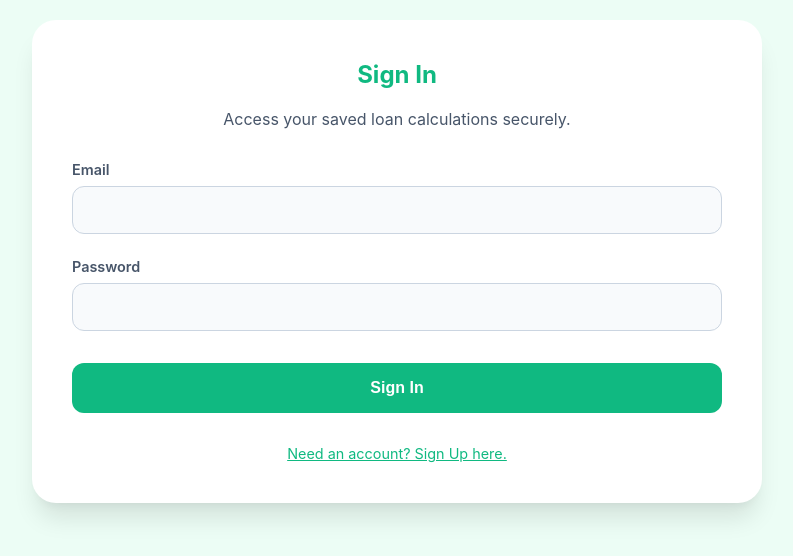
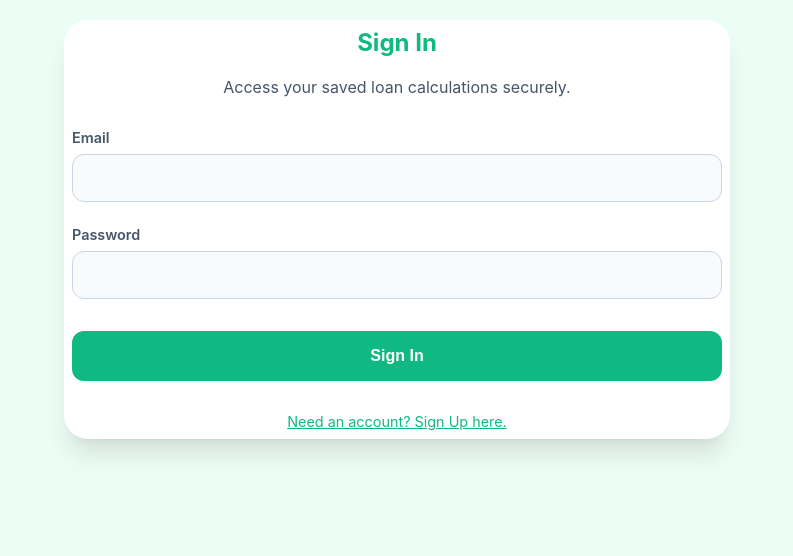
Before and after one commit to aputer-app/Loan-Manager, a plain HTML site: page index.html in a window 1280 px wide. Shown: the whole page, without its empty margins (243-1036 px from the left). Drawn offline with Linux system fonts and the light colour scheme; no server answers.

Commit message:
index.html

```diff
--- a/index.html
+++ b/index.html
@@ -31,7 +31,7 @@
 
         .container {
             background: var(--card-bg);
-            padding: 2.5rem;
+            padding: 0.5rem;
             border-radius: 1.5rem;
             box-shadow: 0 20px 25px -5px rgba(0, 0, 0, 0.1), 0 8px 10px -6px rgba(0, 0, 0, 0.05);
             width: 100%;
```
